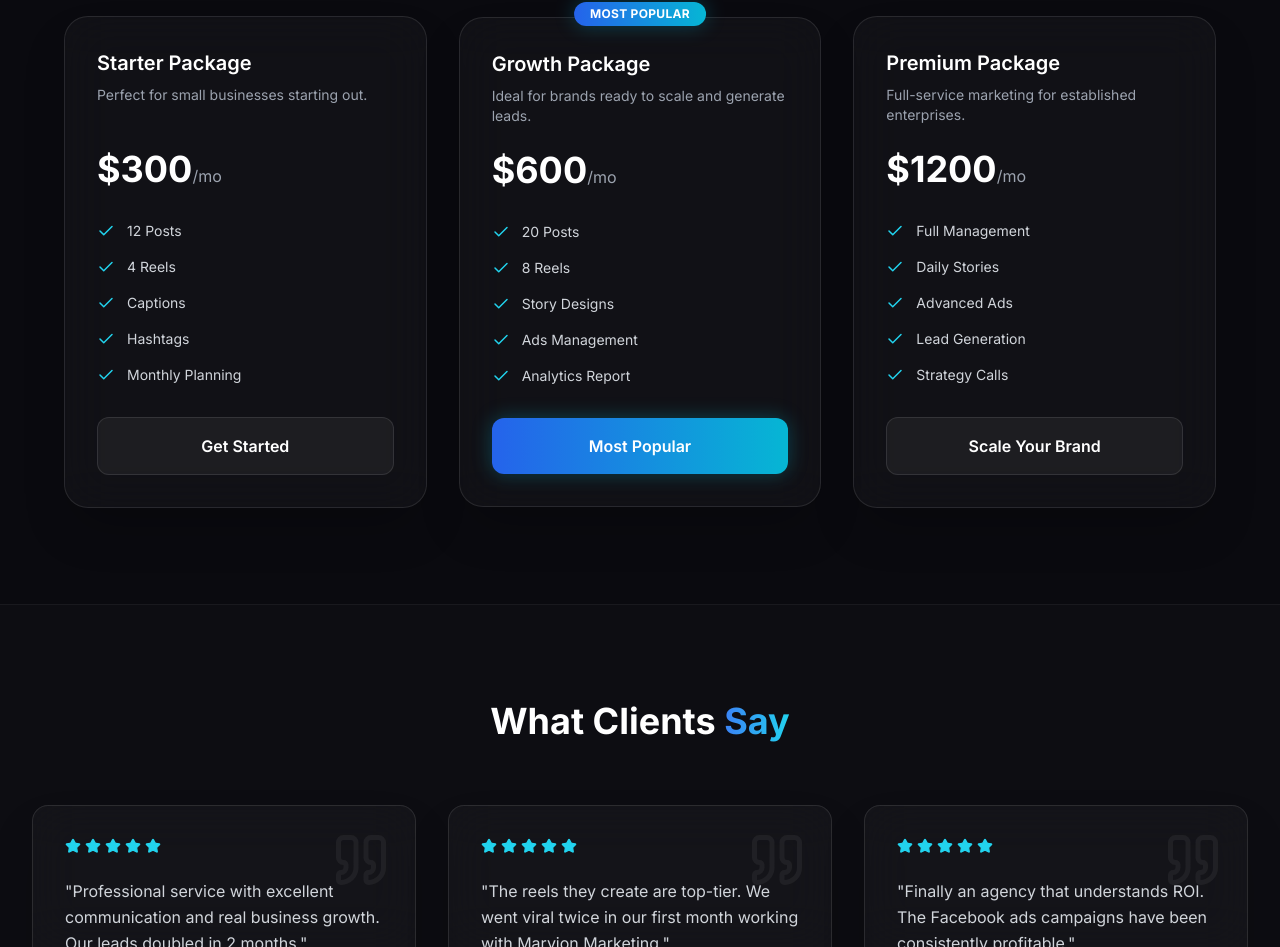
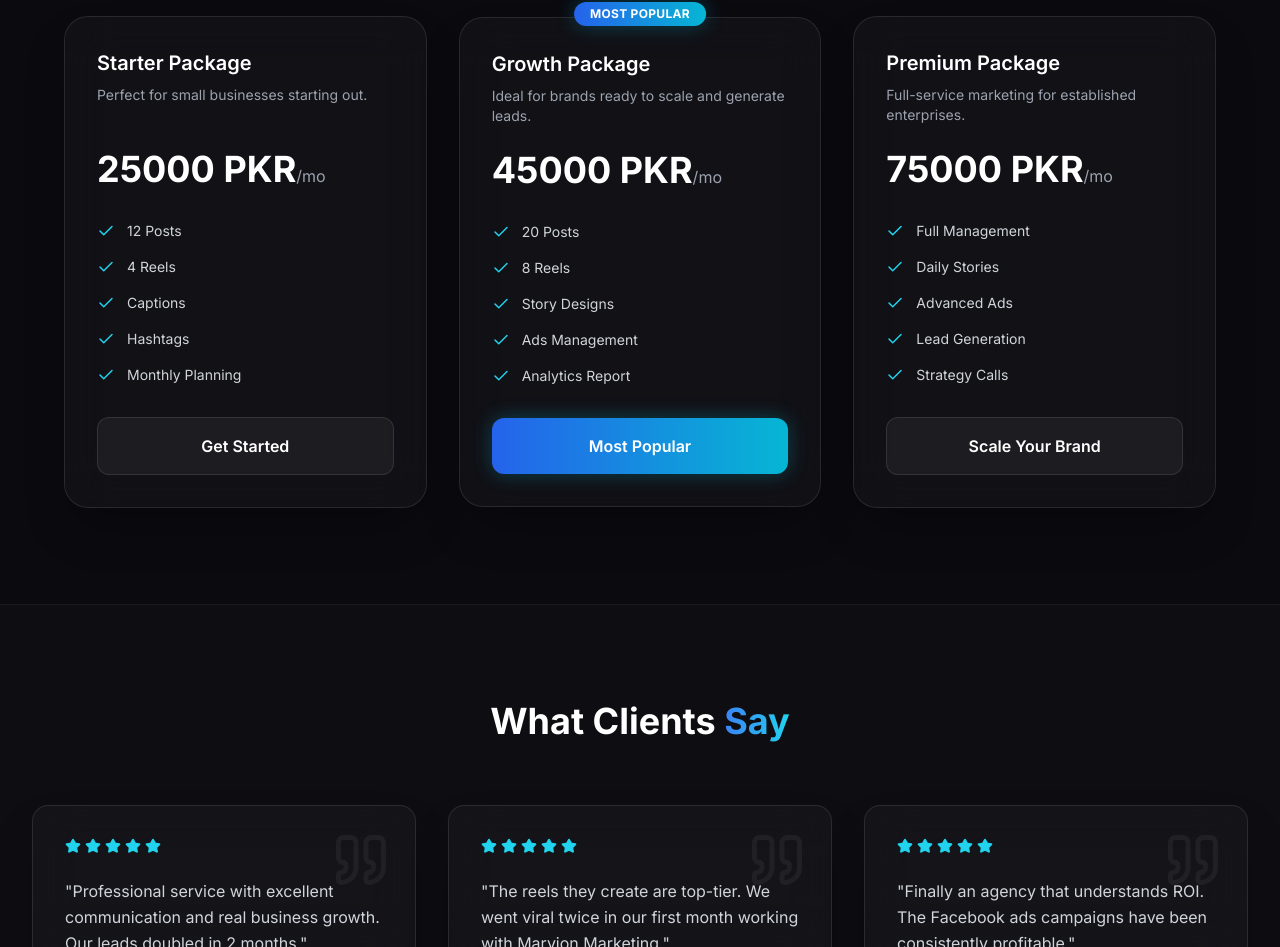
Before and after one commit to wajidislam1122/marvionmarketing, a React (Vite) app: page / in a window 1280 px wide. Shown: the part 4360-5307 px from the top of the page. Built offline with nearby package versions, Linux system fonts and the light colour scheme.

Commit message:
Update Pricing.tsx

```diff
--- a/src/components/Pricing.tsx
+++ b/src/components/Pricing.tsx
@@ -5,7 +5,7 @@ export function Pricing() {
   const plans = [
   {
     name: 'Starter Package',
-    price: '$300',
+    price: '25000 PKR',
     description: 'Perfect for small businesses starting out.',
     features: [
     '12 Posts',
@@ -19,7 +19,7 @@ export function Pricing() {
   },
   {
     name: 'Growth Package',
-    price: '$600',
+    price: '45000 PKR',
     description: 'Ideal for brands ready to scale and generate leads.',
     features: [
     '20 Posts',
@@ -33,7 +33,7 @@ export function Pricing() {
   },
   {
     name: 'Premium Package',
-    price: '$1200',
+    price: '75000 PKR',
     description: 'Full-service marketing for established enterprises.',
     features: [
     'Full Management',
```
